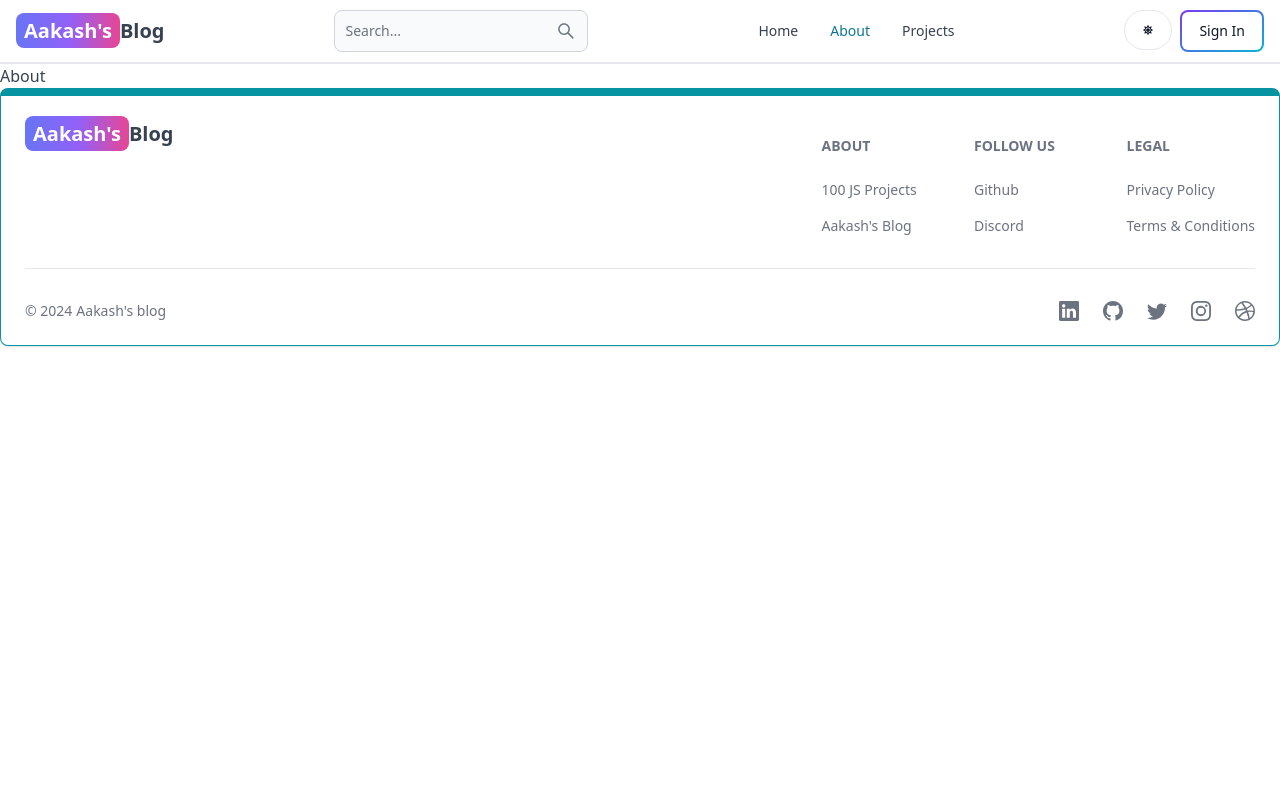
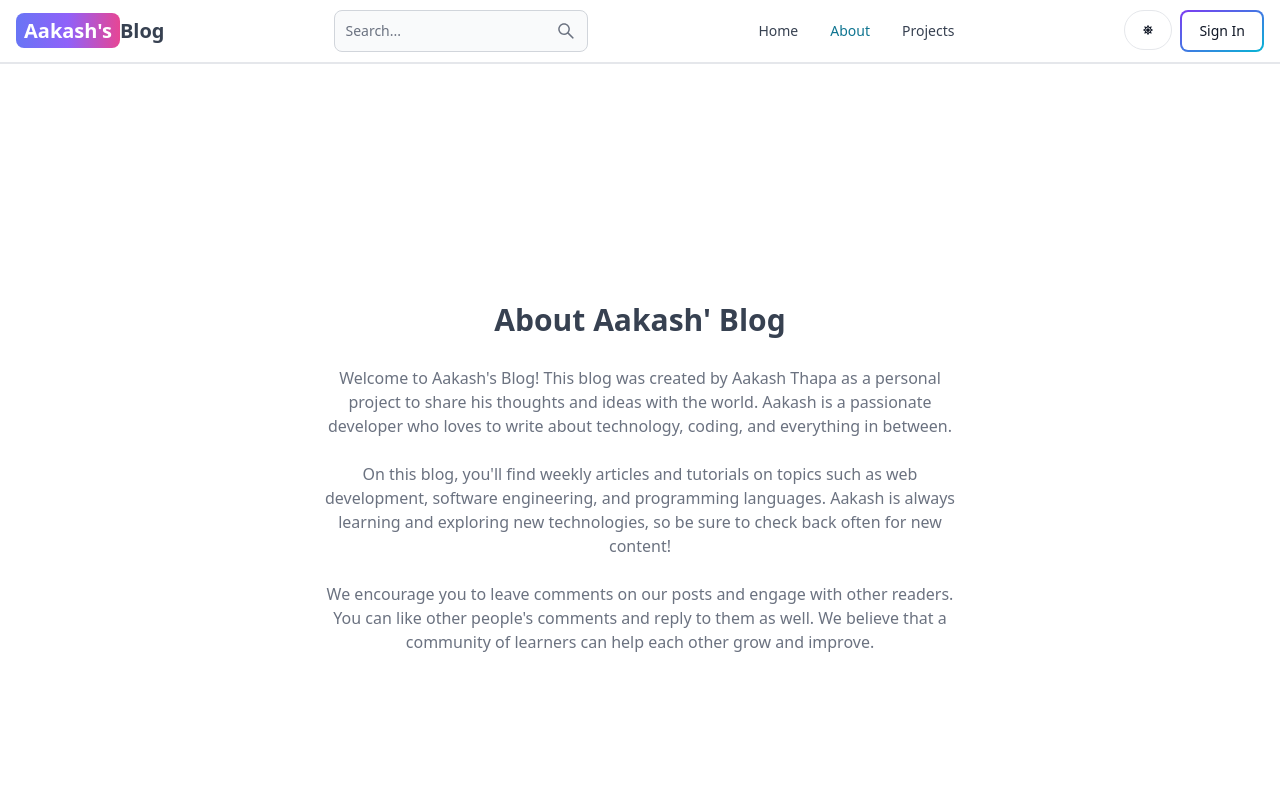
Before and after one commit to aakashthapa12/mern_blog, a React (Vite) app in the folder client/: page /about in a window 1280 px wide. Shown: the top 800 px of the page. Built offline with nearby package versions, Linux system fonts and the light colour scheme; no server answers.

Commit message:
complete about and projects pages

```diff
--- a/client/src/pages/About.jsx
+++ b/client/src/pages/About.jsx
@@ -1,7 +1,35 @@
 function About() {
   return (
-    <div>About</div>
-  )
+    <div className="min-h-screen flex items-center justify-center">
+      <div className="max-w-2xl mx-auto p-3 text-center">
+        <div>
+          <h1 className="text-3xl font-semibold text-center my-7">
+            About Aakash' Blog
+          </h1>
+          <div className="text-md text-gray-500 flex flex-col gap-6">
+            <p>
+              Welcome to Aakash's Blog! This blog was created by Aakash Thapa as
+              a personal project to share his thoughts and ideas with the world.
+              Aakash is a passionate developer who loves to write about
+              technology, coding, and everything in between.
+            </p>
+            <p>
+              On this blog, you'll find weekly articles and tutorials on topics
+              such as web development, software engineering, and programming
+              languages. Aakash is always learning and exploring new
+              technologies, so be sure to check back often for new content!
+            </p>
+            <p>
+              We encourage you to leave comments on our posts and engage with
+              other readers. You can like other people's comments and reply to
+              them as well. We believe that a community of learners can help
+              each other grow and improve.
+            </p>
+          </div>
+        </div>
+      </div>
+    </div>
+  );
 }
 
-export default About
+export default About;
--- a/client/src/pages/Projects.jsx
+++ b/client/src/pages/Projects.jsx
@@ -1,9 +1,15 @@
-
+import CallToAction from "../components/CallToAction";
 
 function Projects() {
   return (
-    <div>Projects</div>
-  )
+    <div className="min-h-screen max-w-2xl mx-auto flex justify-center items-center flex-col gap-6 p-3">
+      <h1 className="text-3xl font-semibold">Projects</h1>
+      <p className="text-md text-gray-500">
+        Build fun and engaging projects while learning MERN!
+      </p>
+      <CallToAction />
+    </div>
+  );
 }
 
-export default Projects
+export default Projects;
```
